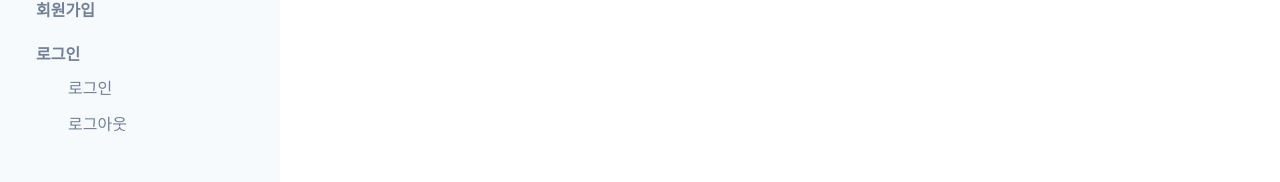
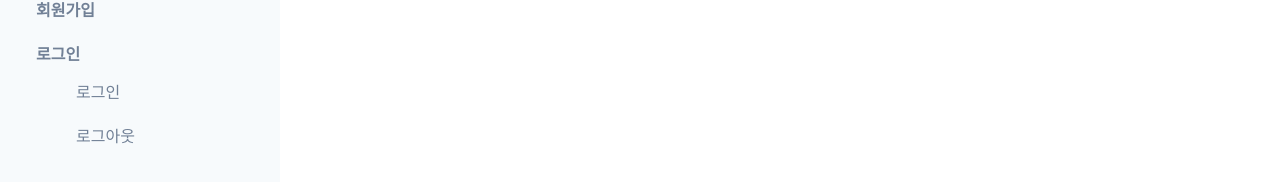
Before and after one commit to prography-dev/prography-admin-web, a Next.js app: page / in a window 1280 px wide. Shown: the part 180-362 px from the top of the page. Built offline with nearby package versions, Linux system fonts and the light colour scheme.

Commit message:
:lipstick: 사이드바 UI 수정

```diff
--- a/src/components/Sidebar.tsx
+++ b/src/components/Sidebar.tsx
@@ -43,6 +43,7 @@ const Sidebar = ({ title, items }: Props) => {
                       ml="32px"
                       color={isActive ? "black" : "gray.500"}
                       bg={isActive ? "gray.100" : "transparent"}
+                      p="4px 8px"
                     >
                       {subItem.label}
                     </Text>
```
